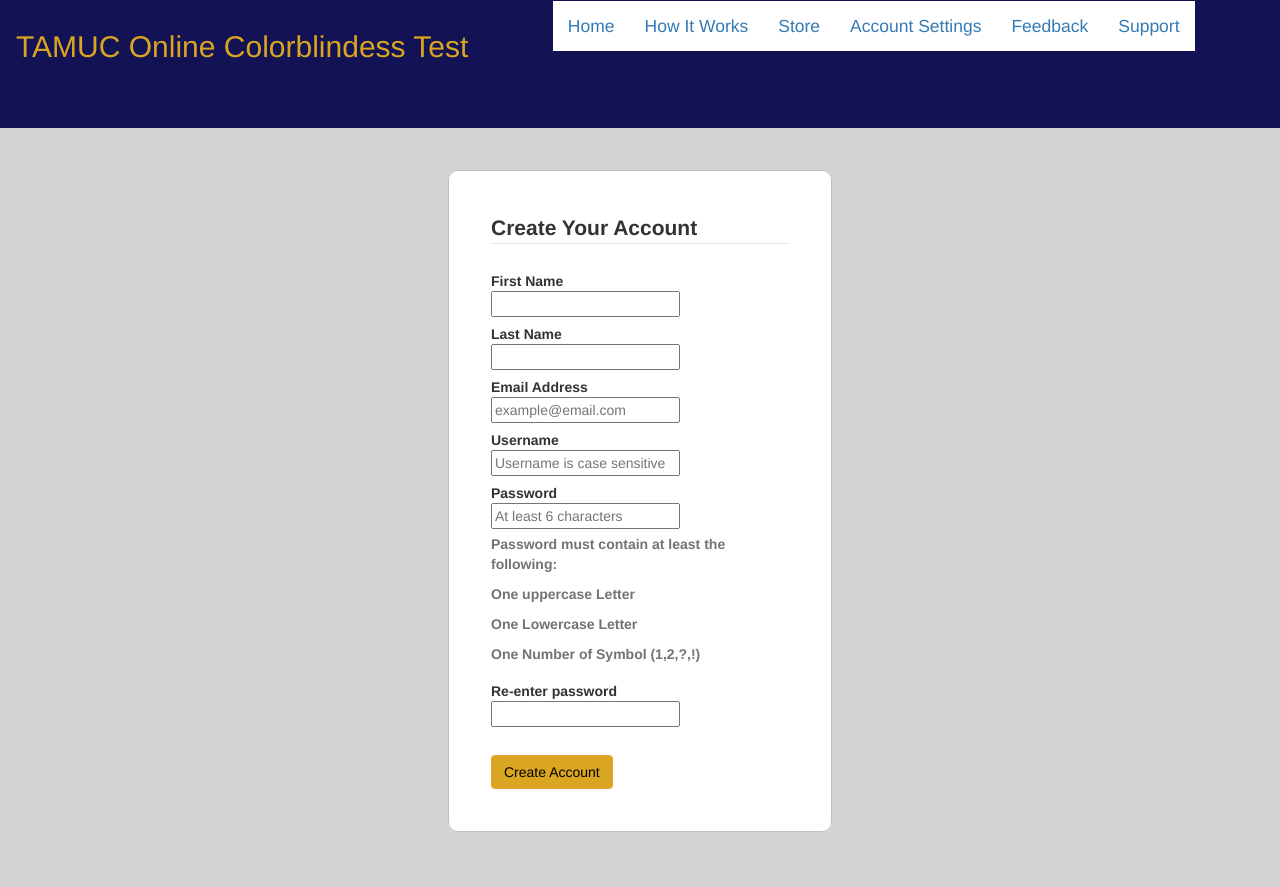
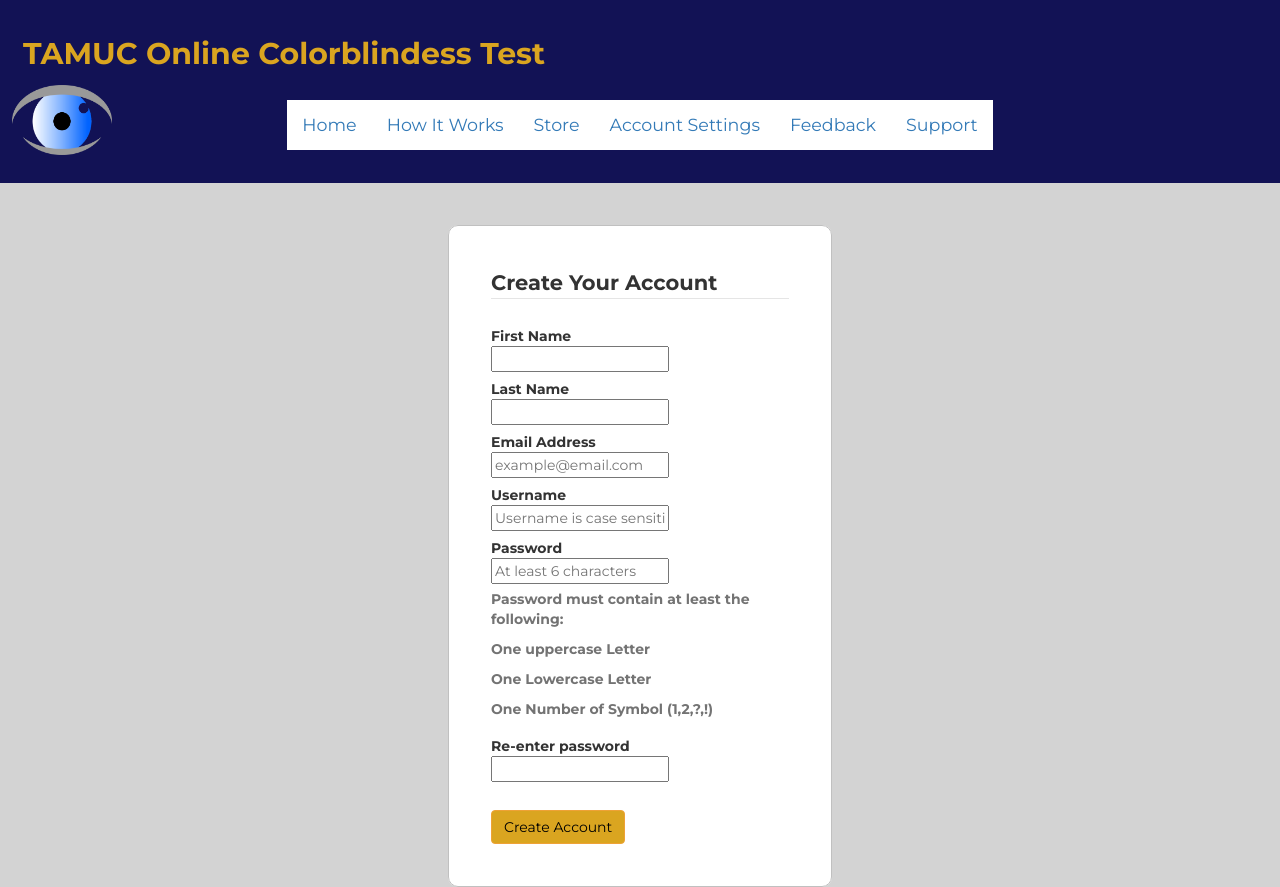
Before and after one commit to shalushivhare/Colorblind, a PHP site: page / in a window 1280 px wide. Before the commit the page ends 832 px from the top, so only its background shows below. Run offline with PHP 8.4, Linux system fonts and the light colour scheme; some libraries are stand-ins or nearby versions.

Commit message:
Update main.css

```diff
--- a/main.css
+++ b/main.css
@@ -1,3 +1,5 @@
+@import url('https://fonts.googleapis.com/css?family=Montserrat:400,700&display=swap');
+
 /* Add border to the form */
 fieldset {
     margin: auto;
@@ -13,6 +15,8 @@ fieldset {
 .navbar-header {
     margin-top: 1.5em;
     margin-bottom: 1.5em;
+    text-align: left;
+    font-weight: bold;
 }
 
 /* changes the font color, and size of TAMUC */
@@ -36,12 +40,16 @@ fieldset {
 /* background color to the site */
 body {
     background-color: lightgrey;
+    font-family: 'Montserrat', sans-serif;
 }
 
 /* adds a background to the navbar */
 .hero-bg {
-    background-color: rgb(18, 18, 85);
-    padding-bottom: 1em;
+    background: rgb(18, 18, 85) url("Eye\ Logo\ 2\ Non\ Transparent.png");
+    background-position: 1% 75%;
+    background-size: 100px 70px;
+    background-repeat: no-repeat;
+    padding: .5em;
 }
 
 /* boldens create account */
@@ -70,3 +78,7 @@ body {
 .btn-warning:hover {
     color: black;
 }
+
+li {
+    outline: 3px black;
+}
```
